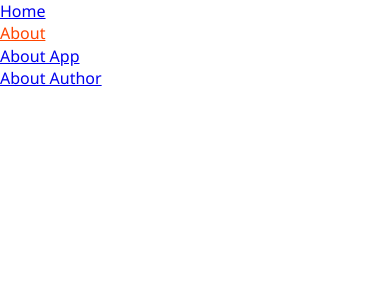
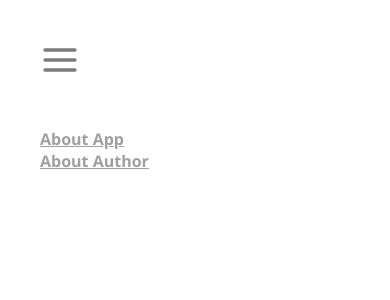
Before and after one commit to estebanmual/React-Todo-App, a React (Create React App) app: page /about in a window 390 px wide. Shown: the top 300 px of the page. Built offline with nearby package versions, Linux system fonts and the light colour scheme.

Commit message:
On branch feature/hamburger-menu 	modified:   src/App.css 	modified:   src/components/Navbar.jsx 	modified:   src/pages/About.jsx 	modified:   src/pages/SinglePage.jsx 	Added Hamburger Menu to Navbar. Styled the Navbar.jsx, About.jsx, SinglePage.jsx

```diff
--- a/src/App.css
+++ b/src/App.css
@@ -68,3 +68,85 @@ body {
   color: orangered;
   text-decoration: underline;
 }
+
+.navBar {
+  position: relative;
+}
+
+.navBar button {
+  position: fixed;
+  left: 40px;
+  top: 40px;
+  z-index: 10;
+  cursor: pointer;
+  background: transparent;
+  border: none;
+}
+
+.menuNav {
+  overflow-y: scroll;
+  list-style: none;
+  position: fixed;
+  top: 0;
+  background: darkcyan;
+  left: 0;
+  bottom: 0;
+  height: 100vh;
+  width: 0;
+  overflow: hidden;
+  max-width: 290px;
+  z-index: 9;
+}
+
+.menuNav.showMenu {
+  width: 100%;
+}
+
+.menuNav a {
+  display: block;
+  padding: 10px 40px;
+  text-decoration: none;
+  color: #3fffd2;
+  text-transform: uppercase;
+  font-weight: bold;
+}
+
+.menuNav li:first-child {
+  margin-top: 7rem;
+}
+
+.about__content {
+  padding: 8rem 40px;
+  display: flex;
+}
+
+.about__list {
+  list-style: none;
+  flex: 2;
+  margin-right: 15px;
+}
+
+.about__list a {
+  color: #9f9f9f;
+  text-transform: capitalize;
+  padding: 20px 0;
+  font-weight: 600;
+}
+
+.about__list a:hover {
+  color: #000;
+}
+
+.main__content {
+  flex: 7;
+}
+
+.main__content h1 {
+  margin-bottom: 15px;
+  line-height: 30px;
+  font-size: 30px;
+}
+
+.main__content p {
+  line-height: 25px;
+}
--- a/src/components/Navbar.jsx
+++ b/src/components/Navbar.jsx
@@ -1,7 +1,10 @@
-import React from 'react';
+import { useState } from 'react';
 import { NavLink } from 'react-router-dom';
+import { MdClose } from 'react-icons/md';
+import { FiMenu } from 'react-icons/fi';
 
 const Navbar = () => {
+  const [navbarOpen, setNavbarOpen] = useState(false);
   const links = [
     {
       id: 1,
@@ -15,12 +18,28 @@ const Navbar = () => {
     },
   ];
 
+  const handleToggle = () => {
+    setNavbarOpen(!navbarOpen);
+  };
+
+  const closeMenu = () => {
+    setNavbarOpen(false);
+  };
+
   return (
     <nav className="navBar">
-      <ul>
+      <button type="button" onClick={handleToggle}>
+        {navbarOpen ? (
+          <MdClose style={{ color: '#fff', width: '40px', height: '40px' }} />
+        ) : (
+          <FiMenu style={{ color: '#7b7b7b', width: '40px', height: '40px' }} />
+        )}
+
+      </button>
+      <ul className={`menuNav ${navbarOpen ? ' showMenu' : ''}`}>
         {links.map((link) => (
           <li key={link.id}>
-            <NavLink to={link.path}>{link.text}</NavLink>
+            <NavLink to={link.path} onClick={() => closeMenu()}>{link.text}</NavLink>
           </li>
         ))}
       </ul>
--- a/src/pages/About.jsx
+++ b/src/pages/About.jsx
@@ -5,8 +5,8 @@ const About = () => {
   const location = useLocation();
   const url = location.pathname;
   return (
-    <div>
-      <ul>
+    <div className="about__content">
+      <ul className="about__list">
         <li>
           <Link to={`${url}/about-app`}>About App</Link>
         </li>
--- a/src/pages/SinglePage.jsx
+++ b/src/pages/SinglePage.jsx
@@ -20,7 +20,7 @@ const SinglePage = () => {
   const aboutContent = aboutData.find((item) => item.slug === slug);
   const { title, description } = aboutContent;
   return (
-    <div>
+    <div className="main__content">
       <h1>{title}</h1>
       <p>{description}</p>
     </div>
```
